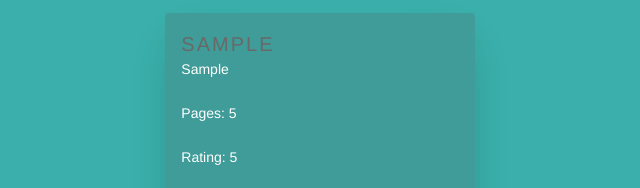
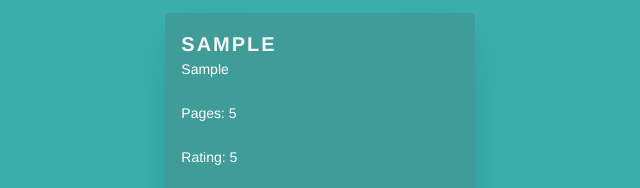
Before and after one commit to brunojustino/library, a plain HTML site: page index.html in a window 1280 px wide. Both pictures are taken after typing "Sample", "Sample", "5", "5", "Sample" into the empty fields and a click on the button "ADD BOOK". Shown: the part 406-594 px from the top of the page, 320-960 px from the left. Drawn offline with Linux system fonts and the light colour scheme.

Commit message:
Fixed title color

```diff
--- a/styles/style.css
+++ b/styles/style.css
@@ -262,9 +262,9 @@
     background-image: url(https://unsplash.it/800/600?image=59);
   }
   .card__title {
-    color: #696969;
+    color: #f5f5f5;
     font-size: 1.25rem;
-    font-weight: 300;
+    font-weight: 600;
     letter-spacing: 2px;
     text-transform: uppercase;
   }
```
